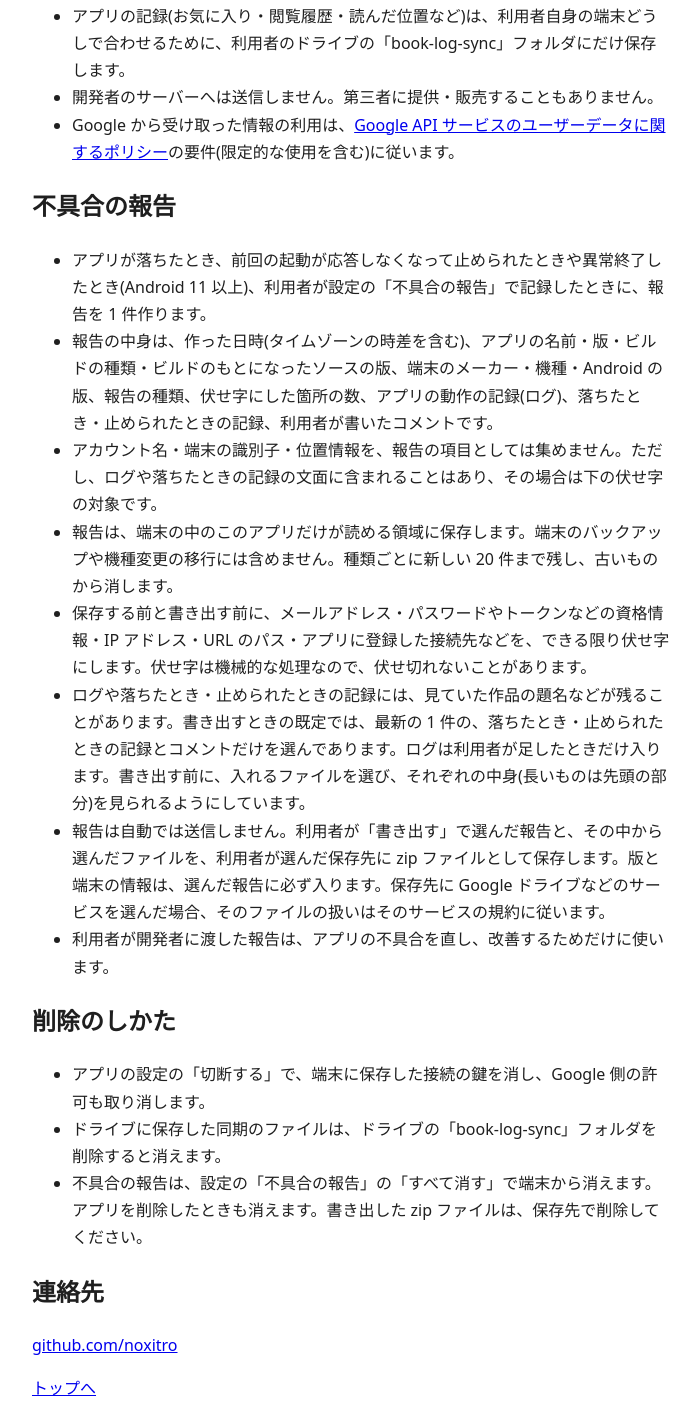
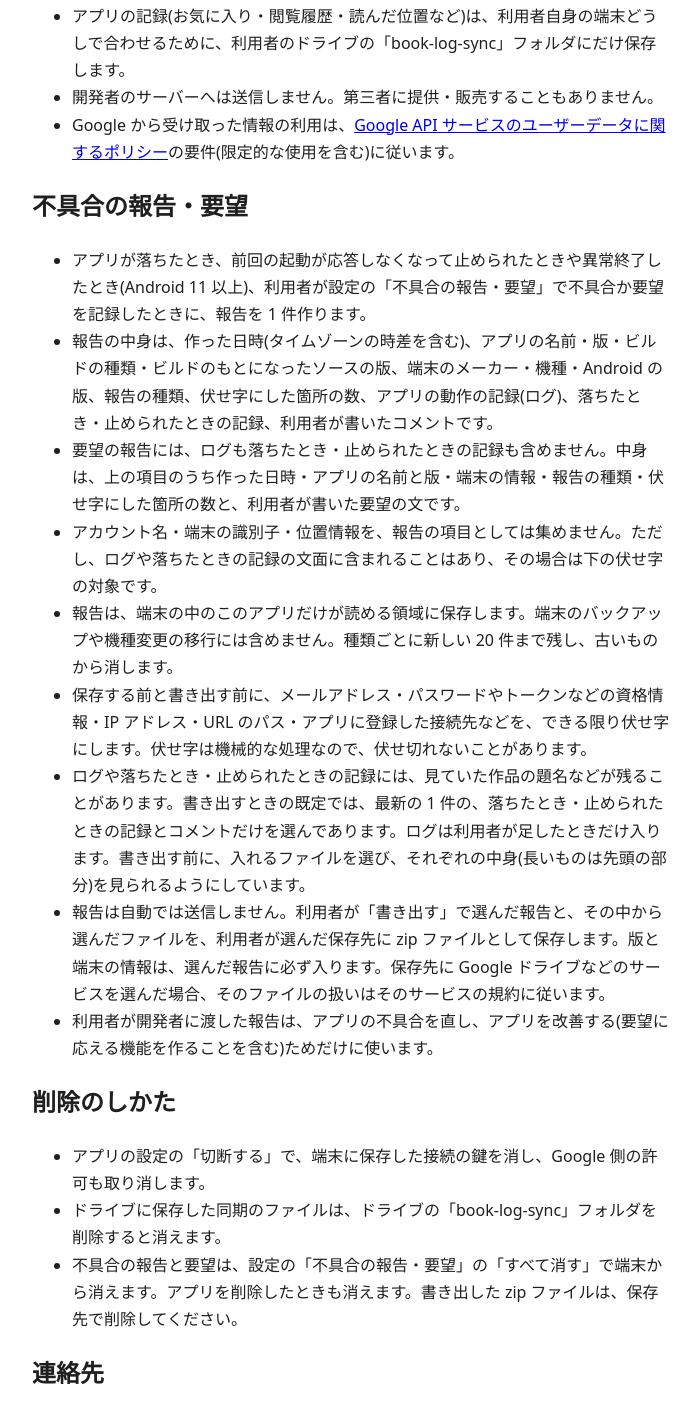
Before and after one commit to noxitro/app-policies, a plain HTML site: page book-log/privacy.html in a window 1280 px wide. Shown: the part 554-1960 px from the top of the page, without its empty margins (288-988 px from the left). Drawn offline with Linux system fonts and the light colour scheme.

Commit message:
book-log: 報告に要望を足したことを書く (#5)
- 設定の欄の名前を「不具合の報告・要望」にそろえる
- 要望の報告にはログも落ちたとき・止められたときの記録も含めず、何が入るかを書く
- 使い道に、要望に応える機能を作ることを含めると書く

Co-authored-by: noxitro-claude[bot] <336908140+noxitro-claude[bot]@users.noreply.github.com>
Co-authored-by: Claude Opus 5.5 <noreply@anthropic.com>

```diff
--- a/book-log/privacy.html
+++ b/book-log/privacy.html
@@ -13,7 +13,7 @@
 <h1>book-log プライバシーポリシー</h1>
 <p>最終更新: 2026年11月22日</p>
 
-<p>book-log は、個人用の読書記録アプリ(Android)です。この文書は、アプリの「端末間の同期」で Google アカウントに接続したときの情報の扱いと、アプリが端末に残す「不具合の報告」の扱いを説明します。</p>
+<p>book-log は、個人用の読書記録アプリ(Android)です。この文書は、アプリの「端末間の同期」で Google アカウントに接続したときの情報の扱いと、アプリが端末に残す「不具合の報告・要望」の扱いを説明します。</p>
 
 <h2>求める権限</h2>
 <ul>
@@ -28,23 +28,24 @@
   <li>Google から受け取った情報の利用は、<a href="https://developers.google.com/terms/api-services-user-data-policy">Google API サービスのユーザーデータに関するポリシー</a>の要件(限定的な使用を含む)に従います。</li>
 </ul>
 
-<h2>不具合の報告</h2>
+<h2>不具合の報告・要望</h2>
 <ul>
-  <li>アプリが落ちたとき、前回の起動が応答しなくなって止められたときや異常終了したとき(Android 11 以上)、利用者が設定の「不具合の報告」で記録したときに、報告を 1 件作ります。</li>
+  <li>アプリが落ちたとき、前回の起動が応答しなくなって止められたときや異常終了したとき(Android 11 以上)、利用者が設定の「不具合の報告・要望」で不具合か要望を記録したときに、報告を 1 件作ります。</li>
   <li>報告の中身は、作った日時(タイムゾーンの時差を含む)、アプリの名前・版・ビルドの種類・ビルドのもとになったソースの版、端末のメーカー・機種・Android の版、報告の種類、伏せ字にした箇所の数、アプリの動作の記録(ログ)、落ちたとき・止められたときの記録、利用者が書いたコメントです。</li>
+  <li>要望の報告には、ログも落ちたとき・止められたときの記録も含めません。中身は、上の項目のうち作った日時・アプリの名前と版・端末の情報・報告の種類・伏せ字にした箇所の数と、利用者が書いた要望の文です。</li>
   <li>アカウント名・端末の識別子・位置情報を、報告の項目としては集めません。ただし、ログや落ちたときの記録の文面に含まれることはあり、その場合は下の伏せ字の対象です。</li>
   <li>報告は、端末の中のこのアプリだけが読める領域に保存します。端末のバックアップや機種変更の移行には含めません。種類ごとに新しい 20 件まで残し、古いものから消します。</li>
   <li>保存する前と書き出す前に、メールアドレス・パスワードやトークンなどの資格情報・IP アドレス・URL のパス・アプリに登録した接続先などを、できる限り伏せ字にします。伏せ字は機械的な処理なので、伏せ切れないことがあります。</li>
   <li>ログや落ちたとき・止められたときの記録には、見ていた作品の題名などが残ることがあります。書き出すときの既定では、最新の 1 件の、落ちたとき・止められたときの記録とコメントだけを選んであります。ログは利用者が足したときだけ入ります。書き出す前に、入れるファイルを選び、それぞれの中身(長いものは先頭の部分)を見られるようにしています。</li>
   <li>報告は自動では送信しません。利用者が「書き出す」で選んだ報告と、その中から選んだファイルを、利用者が選んだ保存先に zip ファイルとして保存します。版と端末の情報は、選んだ報告に必ず入ります。保存先に Google ドライブなどのサービスを選んだ場合、そのファイルの扱いはそのサービスの規約に従います。</li>
-  <li>利用者が開発者に渡した報告は、アプリの不具合を直し、改善するためだけに使います。</li>
+  <li>利用者が開発者に渡した報告は、アプリの不具合を直し、アプリを改善する(要望に応える機能を作ることを含む)ためだけに使います。</li>
 </ul>
 
 <h2>削除のしかた</h2>
 <ul>
   <li>アプリの設定の「切断する」で、端末に保存した接続の鍵を消し、Google 側の許可も取り消します。</li>
   <li>ドライブに保存した同期のファイルは、ドライブの「book-log-sync」フォルダを削除すると消えます。</li>
-  <li>不具合の報告は、設定の「不具合の報告」の「すべて消す」で端末から消えます。アプリを削除したときも消えます。書き出した zip ファイルは、保存先で削除してください。</li>
+  <li>不具合の報告と要望は、設定の「不具合の報告・要望」の「すべて消す」で端末から消えます。アプリを削除したときも消えます。書き出した zip ファイルは、保存先で削除してください。</li>
 </ul>
 
 <h2>連絡先</h2>
```
